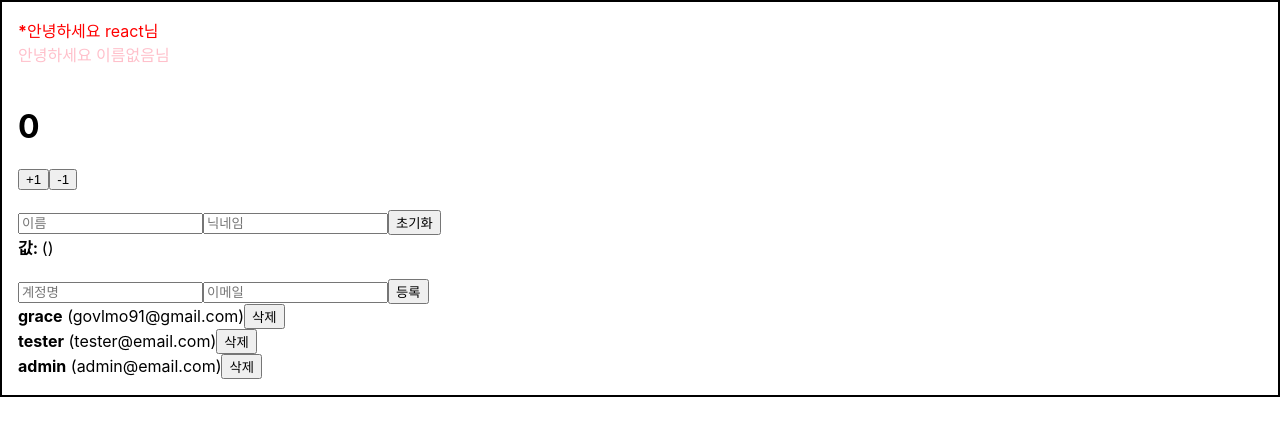
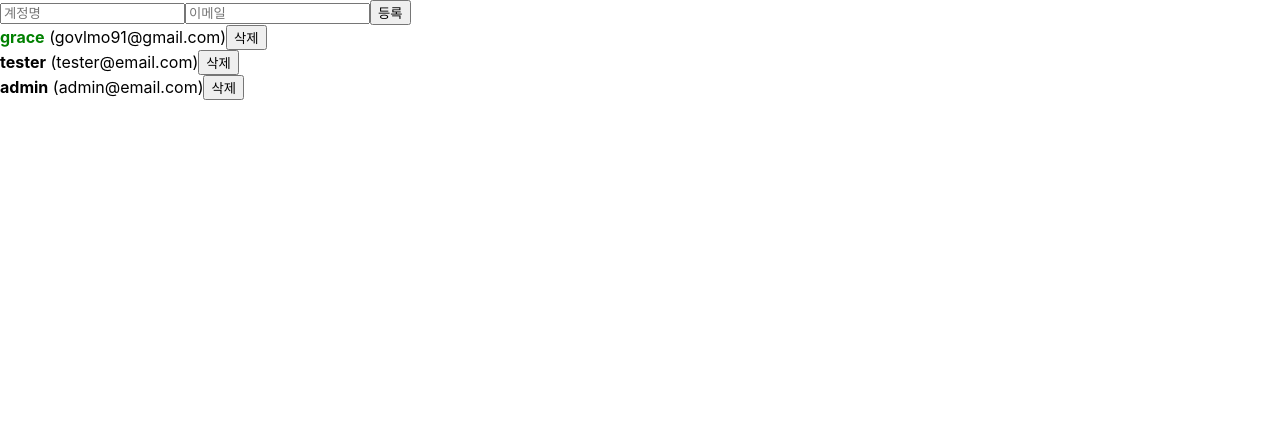
Before and after one commit to MorrisHong/React-practice, a React (Create React App) app in the folder velopert/begin-react/: page / in a window 1280 px wide. Shown: the top 436 px of the page. Built offline with nearby package versions, Linux system fonts and the light colour scheme.

Commit message:
배열 항목 수정

```diff
--- a/velopert/begin-react/src/App.js
+++ b/velopert/begin-react/src/App.js
@@ -1,9 +1,5 @@
 import React, {useRef, useState} from 'react';
-import Hello from "./Hello";
 import './App.css';
-import Wrapper from "./Wrapper";
-import Counter from "./Counter";
-import InputSample from "./InputSample";
 import UserList from "./UserList";
 import CreateUser from "./CreateUser";
 
@@ -24,17 +20,20 @@
 		{
 			id: 1,
 			username: 'grace',
-			email: 'govlmo91@gmail.com'
+			email: 'govlmo91@gmail.com',
+			active: true
 		},
 		{
 			id: 2,
 			username: 'tester',
-			email: 'tester@email.com'
+			email: 'tester@email.com',
+			active: false
 		},
 		{
 			id: 3,
 			username: 'admin',
-			email: 'admin@email.com'
+			email: 'admin@email.com',
+			active: false
 		}
 	]);
 
@@ -57,27 +56,32 @@
 		});
 		nextId.current += 1;
 	};
+
 	const onRemove = (id) => {
+		console.log('onRemove!')
 		setUsers(users.filter(user => user.id !== id));
 	};
+	const onToggle = (id) => {
+		console.log('onToggle!')
+		setUsers(
+			users.map(user =>
+				user.id === id
+					? {...user, active : !user.active}
+					: user
+			)
+		)
+	}
 
 	return (
-		<Wrapper>
-			<Hello name='react' color='red' isSpacial={true}/>
-			<Hello color='pink'/>
-			<br/>
-			<Counter/>
-			<br/>
-			<InputSample/>
-			<br/>
+		<>
 			<CreateUser
 				username={username}
 				email={email}
 				onChange={onChange}
 				onCreate={onCreate}
 			/>
-			<UserList users={users} onRemove={onRemove}/>
-		</Wrapper>
+			<UserList users={users} onRemove={onRemove} onToggle={onToggle}/>
+		</>
 	)
 }
 
--- a/velopert/begin-react/src/UserList.js
+++ b/velopert/begin-react/src/UserList.js
@@ -1,19 +1,32 @@
 import React from "react";
 
-function User({user, onRemove}) {
+function User({user, onRemove, onToggle}) {
 	return (
 		<div>
-			<b>{user.username}</b> <span>({user.email})</span>
+			<b style={{
+				cursor: 'pointer',
+				color: user.active ? 'green' : 'black'
+			}}
+			   onClick={() => onToggle(user.id)}
+			>
+				{user.username}
+			</b>
+			&nbsp;
+			<span>({user.email})</span>
 			<button onClick={() => onRemove(user.id)}>삭제</button>
 		</div>
 	);
 }
 
-function UserList({users, onRemove}) {
+function UserList({users, onRemove, onToggle}) {
 	return (
 		<div>
 			{users.map(user => (
-				<User user={user} key={user.id} onRemove={onRemove}/>
+				<User
+					user={user}
+					key={user.id}
+					onRemove={onRemove}
+					onToggle={onToggle}/>
 			))}
 		</div>
 	);
```
